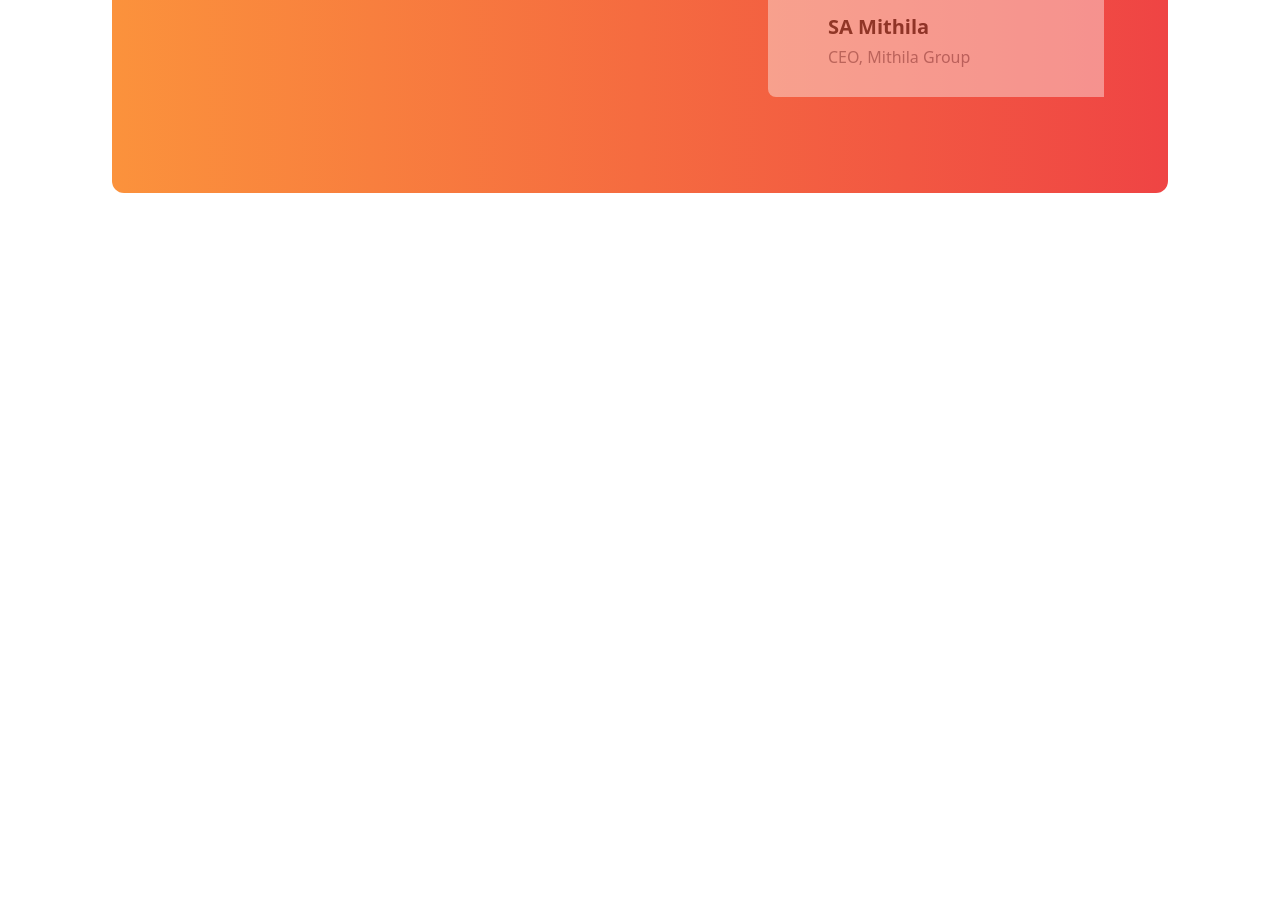
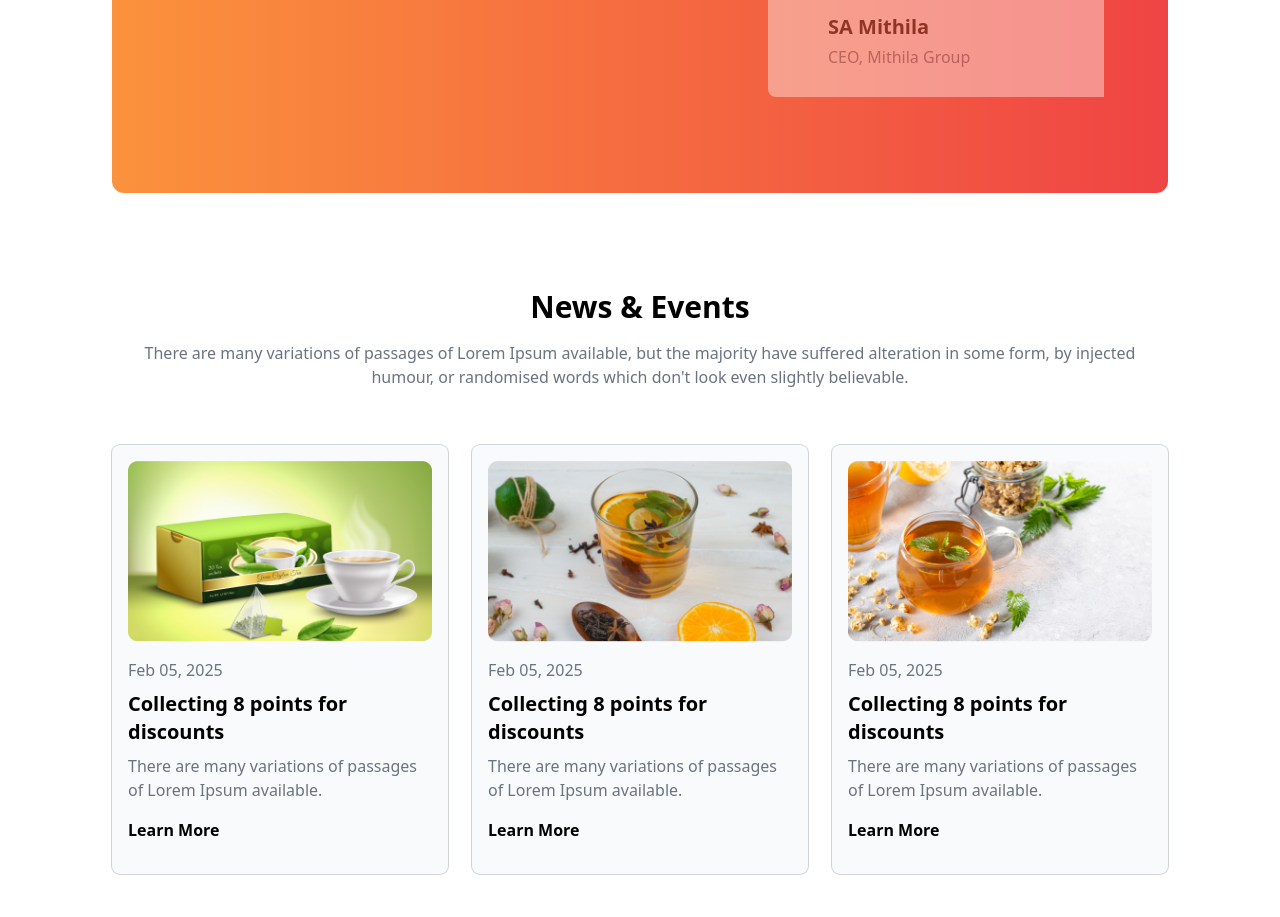
Before and after one commit to sh-hridoy001/Tea_House, a website: page public/index.html in a window 1280 px wide. Shown: the part 2290-3207 px from the top of the page. Before the commit the page ends 2579 px from the top, so only its background shows below. Drawn offline with nearby package versions, Linux system fonts and the light colour scheme.

Commit message:
News section updated

```diff
--- a/public/index.html
+++ b/public/index.html
@@ -202,10 +202,65 @@
       </div>
     </section>
 
-    <!-- Footer Section -->
+    <!-- News & Event Section -->
      <section class="mb-24">
+        <div>
+          <div class="mb-4 text-center">
+            <h1 class="text-3xl mb-4 font-bold">News & Events</h1>
+            <p class="text-gray-500 ">There are many variations of passages of Lorem Ipsum available, but the majority have suffered alteration in some form, by injected humour, or randomised words which don't look even slightly believable. </p>
+          </div>
+          <div class="grid grid-cols1  md:grid-cols-2 lg:grid-cols-3 py-10 gap-6 ">
 
+            <!--Card 1 -->
+            <div class="bg-gray-50 ring-1 ring-gray-300 rounded-lg py-4 px-4 shawdow-sm hover:shadow-lg transition duration-300 hover:ring-0">
+
+              <div>
+                <img src="/images/news-1.png" alt="">
+              </div>
+
+              <div class="py-4">
+                <p class="text-gray-500 mb-2">Feb 05, 2025</p>
+                <h1 class="text-xl font-bold mb-2">Collecting 8 points for discounts</h1>
+                <p class="text-gray-500">There are many variations of passages of Lorem Ipsum available.</p>
+                <button class="font-bold mt-4 hover:underline">Learn More</button>
+              </div>
+
+            </div>
+            <!--Card 2 -->
+            <div class="bg-gray-50 ring-1 ring-gray-300 rounded-lg py-4 px-4 shawdow-sm hover:shadow-lg transition duration-300 hover:ring-0">
+
+              <div>
+                <img src="/images/news-2.png" alt="">
+              </div>
+
+              <div class="py-4">
+                <p class="text-gray-500 mb-2">Feb 05, 2025</p>
+                <h1 class="text-xl font-bold mb-2">Collecting 8 points for discounts</h1>
+                <p class="text-gray-500">There are many variations of passages of Lorem Ipsum available.</p>
+                <button class="font-bold mt-4 hover:underline">Learn More</button>
+              </div>
+
+            </div>
+            <!--Card 3 -->
+            <div class="bg-gray-50 ring-1 ring-gray-300 rounded-lg py-4 px-4 shawdow-sm hover:shadow-lg transition duration-300 hover:ring-0">
+
+              <div>
+                <img src="/images/news-3.png" alt="">
+              </div>
+
+              <div class="py-4">
+                <p class="text-gray-500 mb-2">Feb 05, 2025</p>
+                <h1 class="text-xl font-bold mb-2">Collecting 8 points for discounts</h1>
+                <p class="text-gray-500">There are many variations of passages of Lorem Ipsum available.</p>
+                <button class="font-bold mt-4 hover:underline">Learn More</button>
+              </div>
+            </div>
+
+          </div>
+        </div>
      </section>
+
+
    </main>
 </body>
 </html>
```
